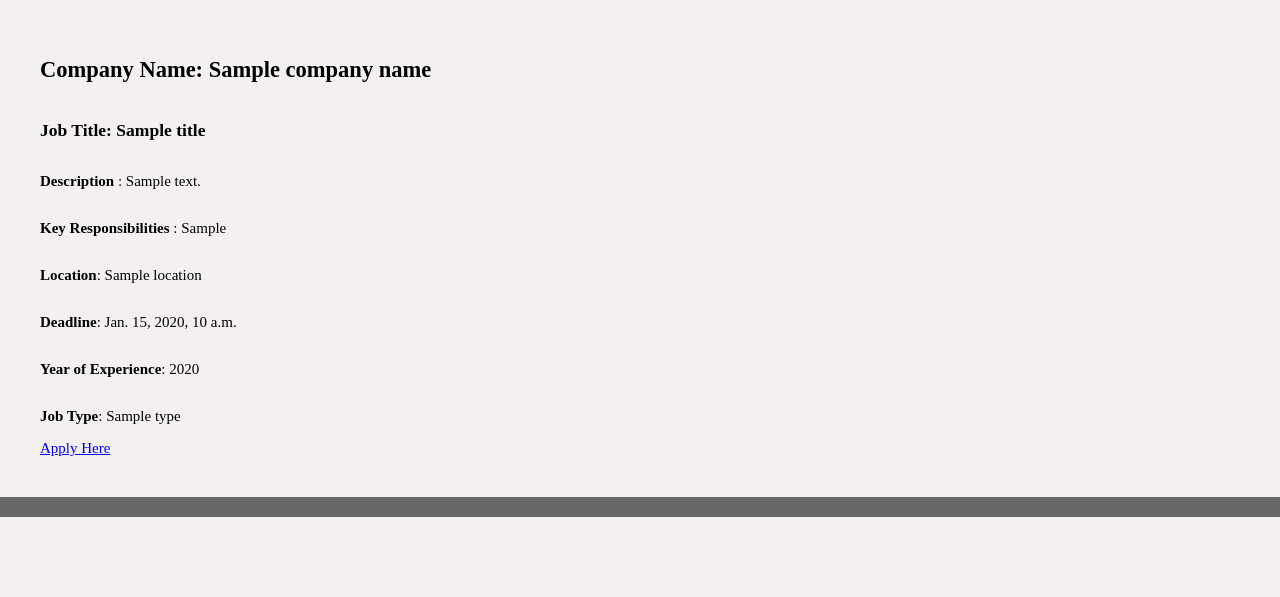
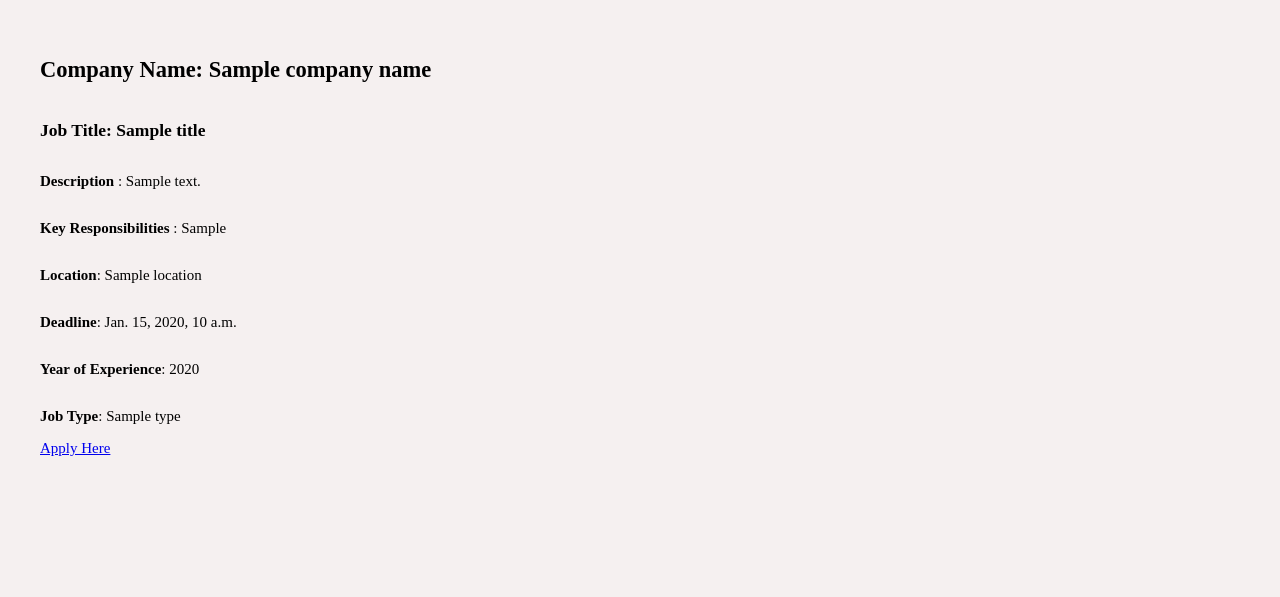
Before and after one commit to makmodol1173/TechJobHub, a Django app: template templates/job-posts.html in a window 1280 px wide. Shown: the part 88-685 px from the top of the page. Run offline with Django 5.2, Linux system fonts and the light colour scheme; the template is opened without the code that fills it: most values are stand-ins (such as "Sample title", 1, 10 or a date in 2020).

Commit message:
job post css updated

```diff
--- a/static/css/job-posts.css
+++ b/static/css/job-posts.css
@@ -80,5 +80,4 @@ nav {
   display: grid;
   font-size: 15px;
   padding: 40px;
-  border-bottom: 20px solid #686666;
 }
```
